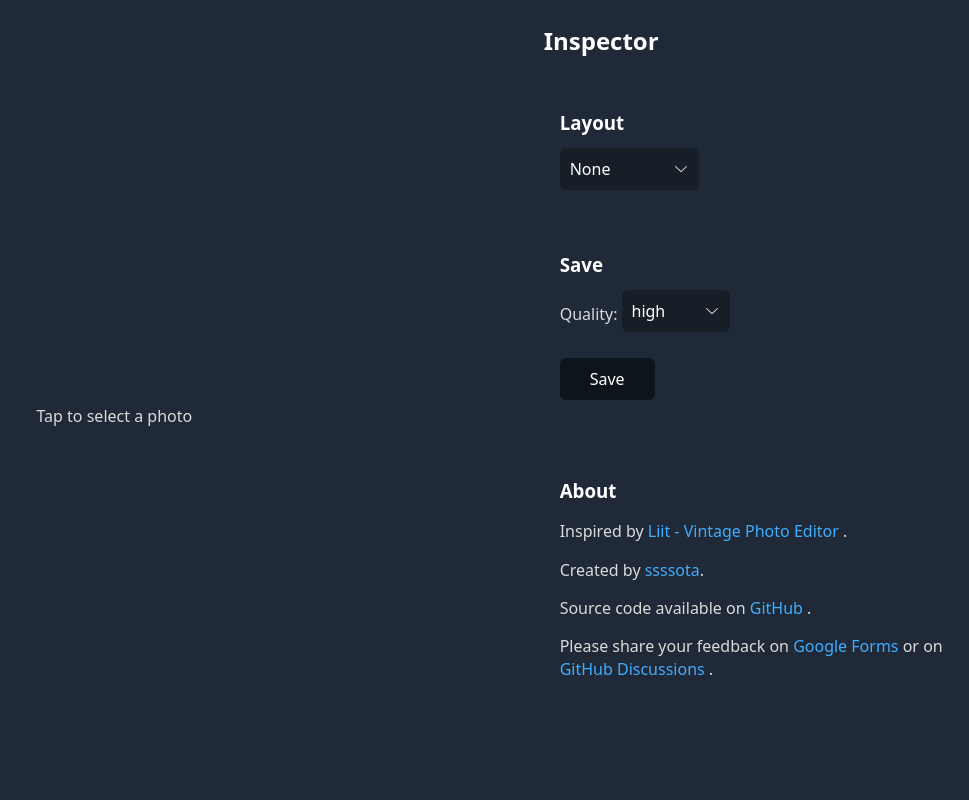
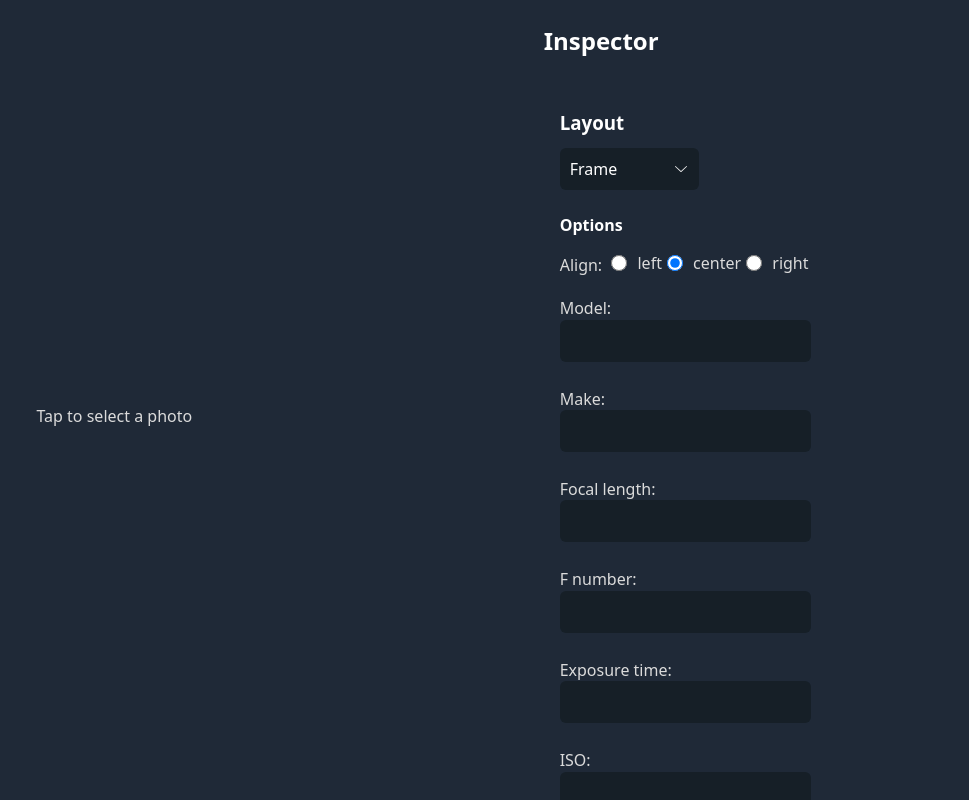
Before and after one commit to ssssota/exif.photos, a SvelteKit app: page / in a window 1280 px wide. Shown: the whole page, without its empty margins (311-1280 px from the left). Built offline with nearby package versions, Linux system fonts and the light colour scheme.

Commit message:
fix: change default values

```diff
--- a/src/lib/preview/layout-builder/in-the-photo/index.ts
+++ b/src/lib/preview/layout-builder/in-the-photo/index.ts
@@ -7,7 +7,7 @@ export const inThePhoto: LayoutBuilder<InThePhotoOptions> = {
 	description: 'Exif data in the photo',
 	defaultOptions: {
 		align: 'left',
-		color: 'black',
+		color: 'white',
 		model: '',
 		make: '',
 		focalLength: '',
--- a/src/routes/+page.svelte
+++ b/src/routes/+page.svelte
@@ -21,7 +21,7 @@
 
 	const layoutBuilders = [none, justFrame, frame, inThePhoto];
 	type LayoutBuilder = (typeof layoutBuilders)[number];
-	let layoutBuilderName: LayoutBuilder['name'] = layoutBuilders[0].name;
+	let layoutBuilderName: LayoutBuilder['name'] = frame.name;
 	let layoutBuilder: (typeof layoutBuilders)[number];
 	$: layoutBuilder = layoutBuilders.find((b) => b.name === layoutBuilderName) ?? layoutBuilders[0];
 
```
